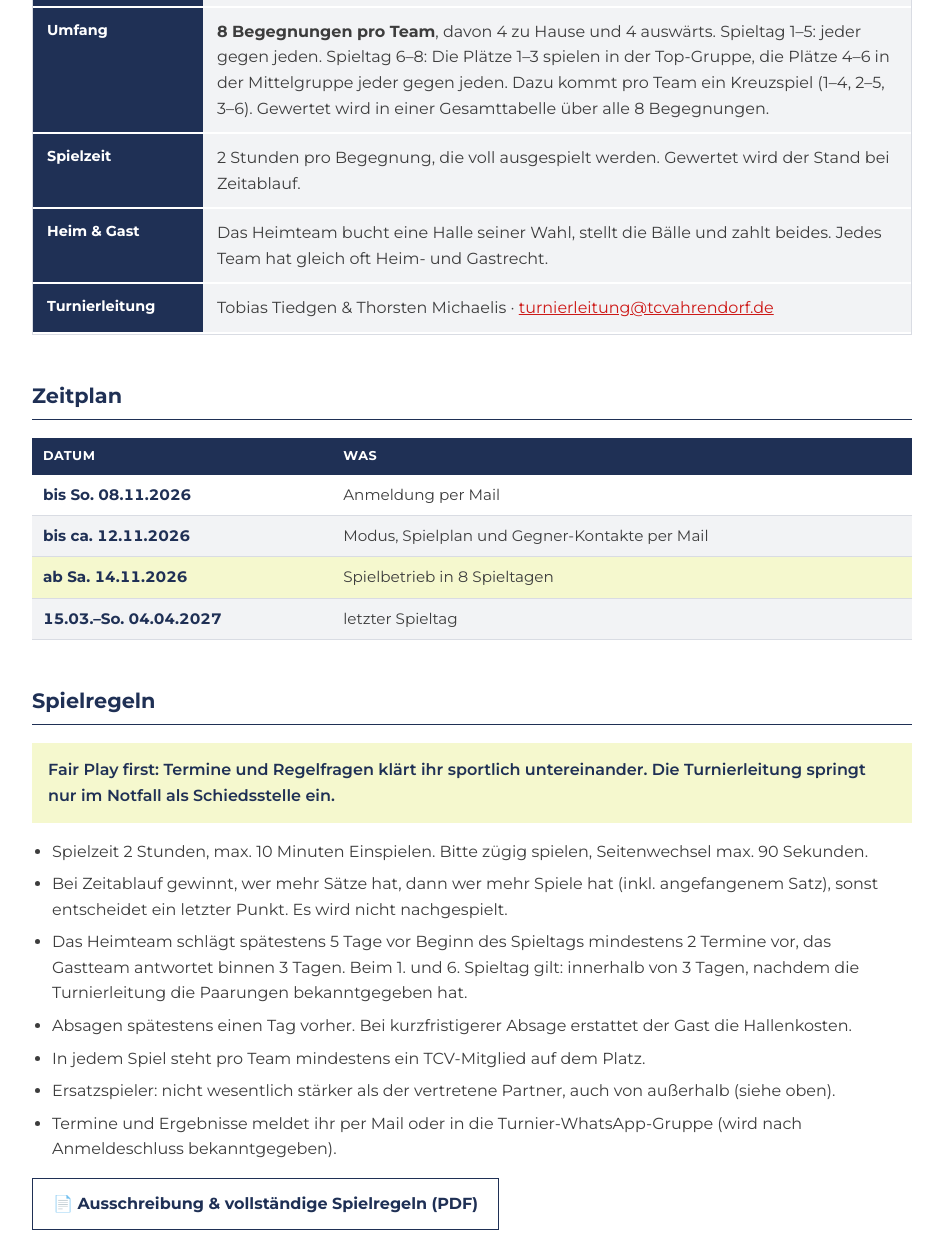
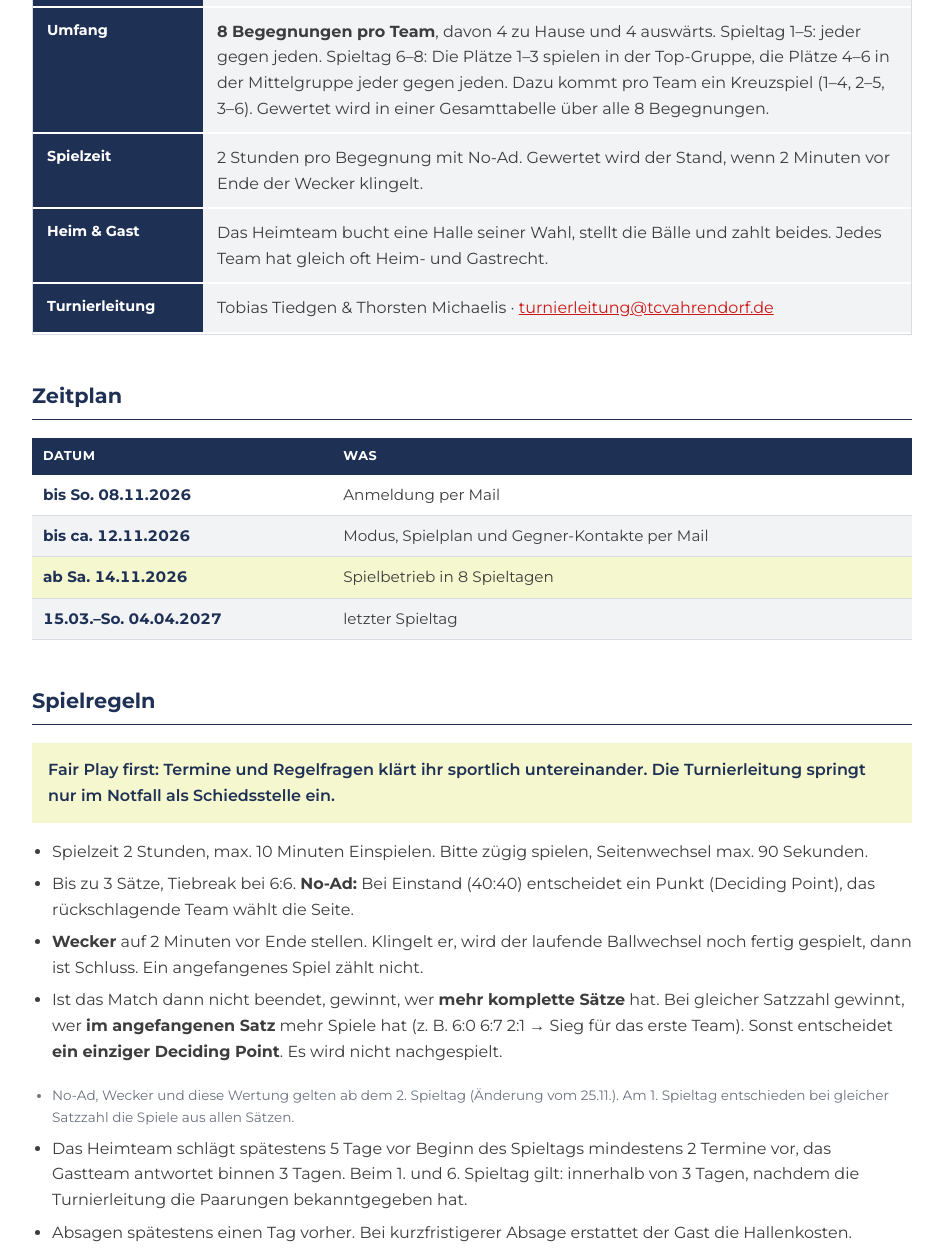
Before and after one commit to tobias1001hh/langzeit-doppel-2026-27, a plain HTML site: page index.html in a window 1280 px wide. Shown: the part 3660-4909 px from the top of the page, without its empty margins (168-1111 px from the left). Drawn offline with Linux system fonts and the light colour scheme.

Commit message:
Update index.html (2026-11-25 17:32)

```diff
--- a/index.html
+++ b/index.html
@@ -154,7 +154,7 @@
       <div class="k">Wer</div><div class="v">Feste Doppel. Wichtig ist nur: <strong>In jedem Spiel steht pro Team mindestens ein TCV-Mitglied auf dem Platz</strong> <span class="hinweis">(geändert am 02.11.)</span>. Partner, Partnerin und Ersatzspieler dürfen also auch von außerhalb kommen. Alle spielen in einer <strong>offenen Klasse</strong>: Herren-, Damen- und Mixed-Doppel spielen gemeinsam.</div>
       <div class="k">Wann</div><div class="v">Mitte November 2026 bis 4. April 2027, in Spieltagen mit festen Zeiträumen</div>
       <div class="k">Umfang</div><div class="v"><strong>8 Begegnungen pro Team</strong>, davon 4 zu Hause und 4 auswärts. Spieltag 1–5: jeder gegen jeden. Spieltag 6–8: Die Plätze 1–3 spielen in der Top-Gruppe, die Plätze 4–6 in der Mittelgruppe jeder gegen jeden. Dazu kommt pro Team ein Kreuzspiel (1–4, 2–5, 3–6). Gewertet wird in einer Gesamttabelle über alle 8 Begegnungen.</div>
-      <div class="k">Spielzeit</div><div class="v">2 Stunden pro Begegnung, die voll ausgespielt werden. Gewertet wird der Stand bei Zeitablauf.</div>
+      <div class="k">Spielzeit</div><div class="v">2 Stunden pro Begegnung mit No-Ad. Gewertet wird der Stand, wenn 2 Minuten vor Ende der Wecker klingelt.</div>
       <div class="k">Heim &amp; Gast</div><div class="v">Das Heimteam bucht eine Halle seiner Wahl, stellt die Bälle und zahlt beides. Jedes Team hat gleich oft Heim- und Gastrecht.</div>
       <div class="k">Turnierleitung</div><div class="v">Tobias Tiedgen &amp; Thorsten Michaelis · <a href="mailto:turnierleitung@tcvahrendorf.de">turnierleitung@tcvahrendorf.de</a></div>
     </div>
@@ -228,7 +228,10 @@
     <div class="fairplay">Fair Play first: Termine und Regelfragen klärt ihr sportlich untereinander. Die Turnierleitung springt nur im Notfall als Schiedsstelle ein.</div>
     <ul class="regeln">
       <li>Spielzeit 2 Stunden, max. 10 Minuten Einspielen. Bitte zügig spielen, Seitenwechsel max. 90 Sekunden.</li>
-      <li>Bei Zeitablauf gewinnt, wer mehr Sätze hat, dann wer mehr Spiele hat (inkl. angefangenem Satz), sonst entscheidet ein letzter Punkt. Es wird nicht nachgespielt.</li>
+      <li>Bis zu 3 Sätze, Tiebreak bei 6:6. <b>No-Ad:</b> Bei Einstand (40:40) entscheidet ein Punkt (Deciding Point), das rückschlagende Team wählt die Seite.</li>
+      <li><b>Wecker</b> auf 2 Minuten vor Ende stellen. Klingelt er, wird der laufende Ballwechsel noch fertig gespielt, dann ist Schluss. Ein angefangenes Spiel zählt nicht.</li>
+      <li>Ist das Match dann nicht beendet, gewinnt, wer <b>mehr komplette Sätze</b> hat. Bei gleicher Satzzahl gewinnt, wer <b>im angefangenen Satz</b> mehr Spiele hat (z. B. 6:0 6:7 2:1 → Sieg für das erste Team). Sonst entscheidet <b>ein einziger Deciding Point</b>. Es wird nicht nachgespielt.</li>
+      <li class="klein">No-Ad, Wecker und diese Wertung gelten ab dem 2. Spieltag (Änderung vom 25.11.). Am 1. Spieltag entschieden bei gleicher Satzzahl die Spiele aus allen Sätzen.</li>
       <li>Das Heimteam schlägt spätestens 5 Tage vor Beginn des Spieltags mindestens 2 Termine vor, das Gastteam antwortet binnen 3 Tagen. Beim 1. und 6. Spieltag gilt: innerhalb von 3 Tagen, nachdem die Turnierleitung die Paarungen bekanntgegeben hat.</li>
       <li>Absagen spätestens einen Tag vorher. Bei kurzfristigerer Absage erstattet der Gast die Hallenkosten.</li>
       <li>In jedem Spiel steht pro Team mindestens ein TCV-Mitglied auf dem Platz.</li>
```
